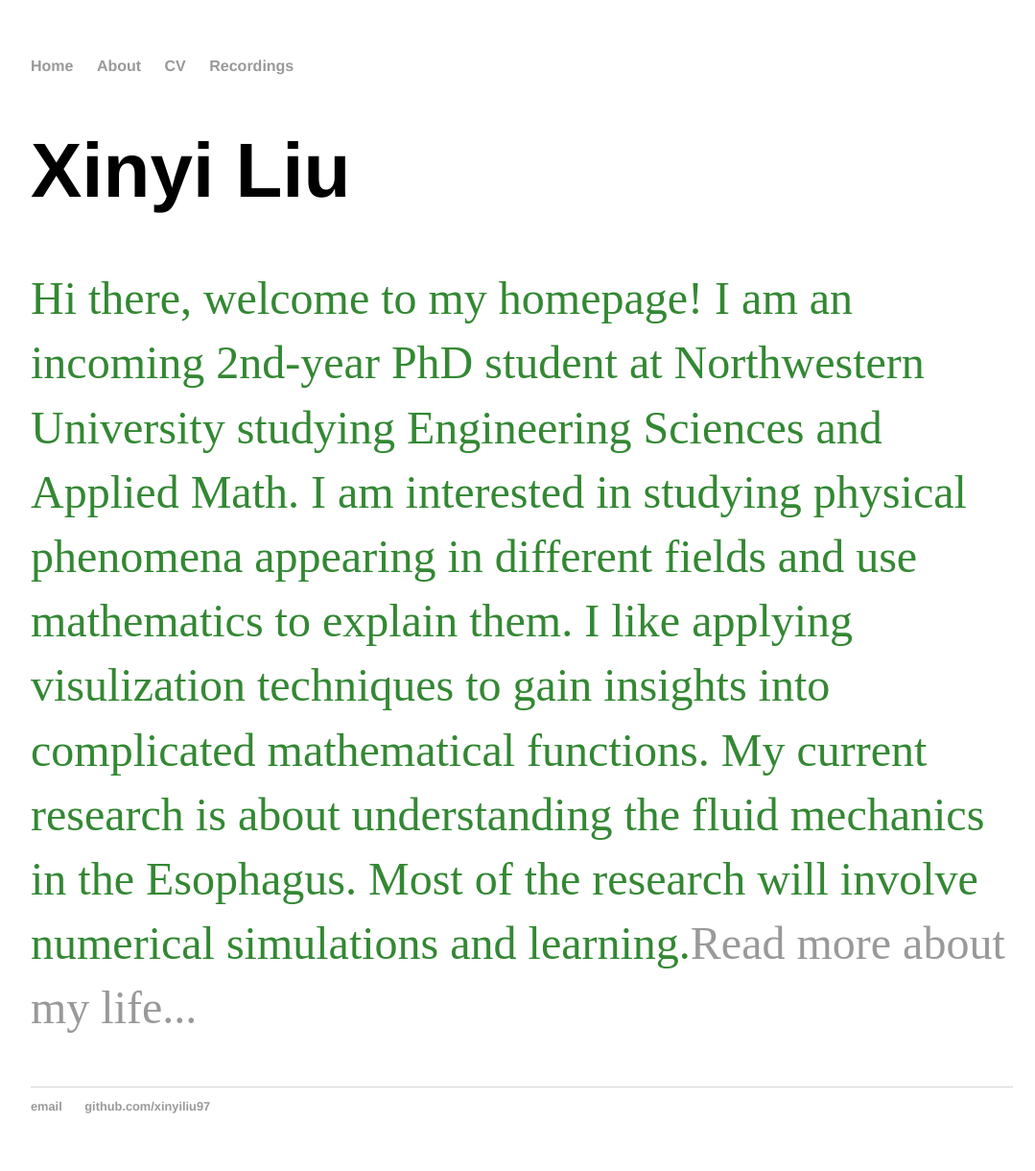
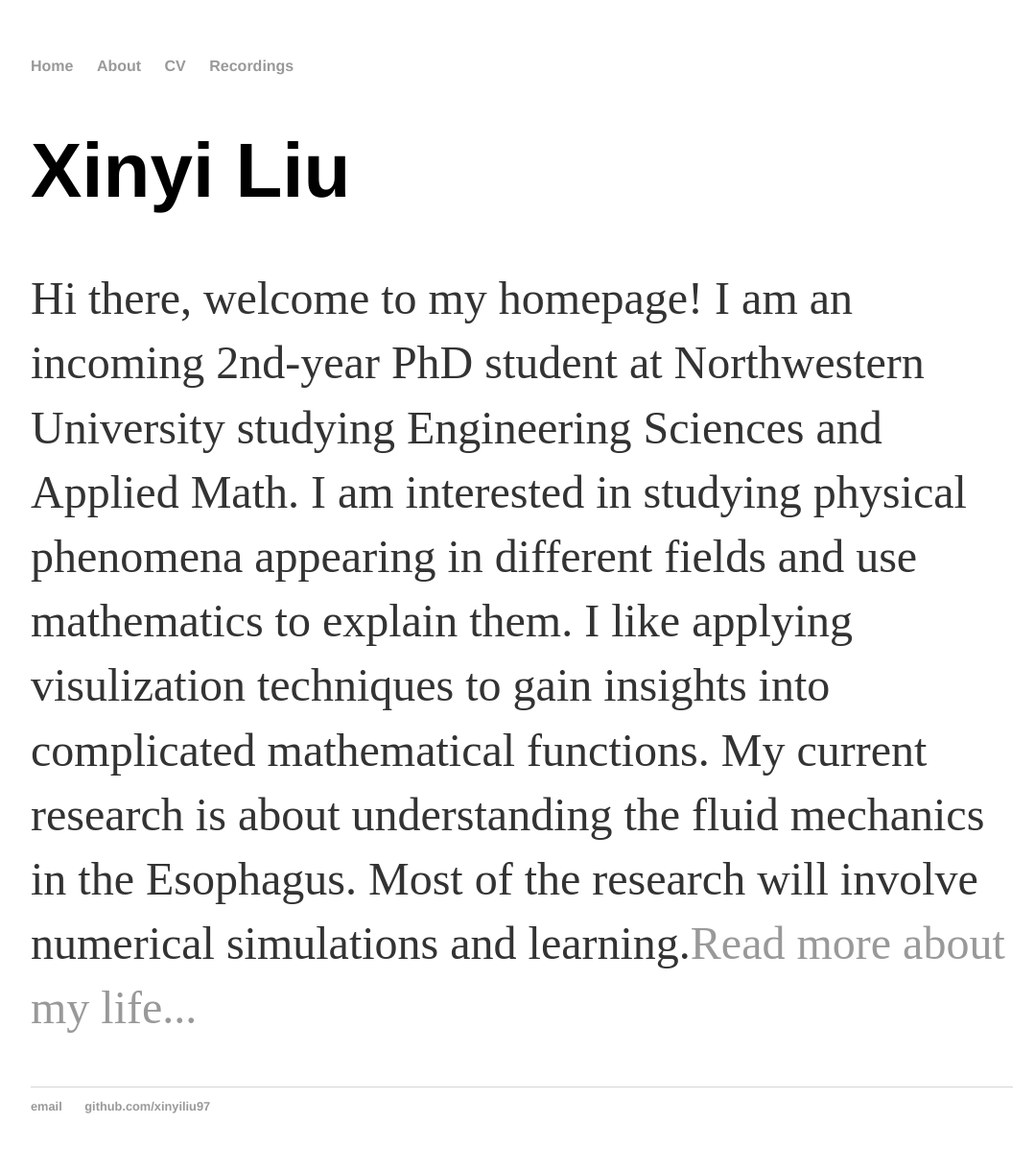
Before and after one commit to xinyiliu97/xinyiliu97.github.io, a Jekyll site: the page built from index.html, in a window 1280 px wide. Shown: the whole page at 96% size, without its empty margins (96-1175 px from the left). Built offline with Jekyll 4.4.1, drawn with Linux system fonts in a browser that asks for light colours.

Commit message:
Update main.css

```diff
--- a/css/main.css
+++ b/css/main.css
@@ -26,7 +26,7 @@ h1 {
 p {
     font-size: 3em;
     line-height: 1.4em;
-    color: #383;
+    color: #333;
 }
 footer {
     border-top: 1px solid #d5d5d5;
```
